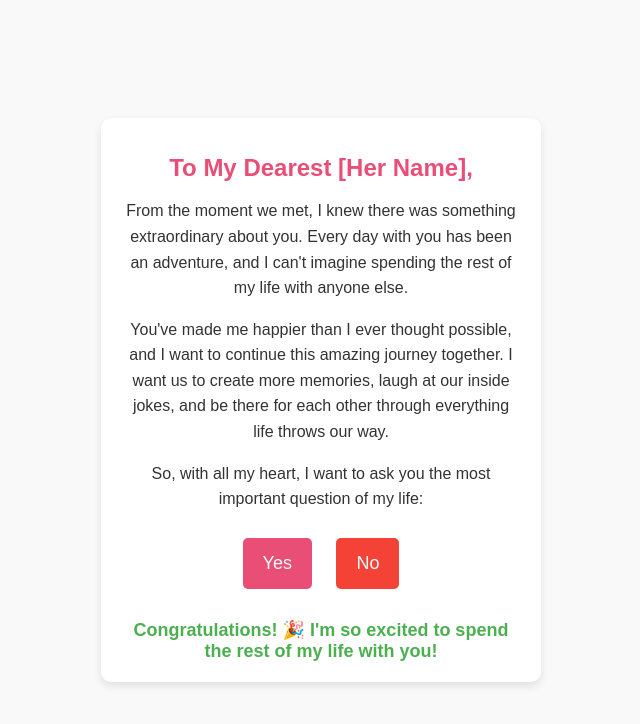
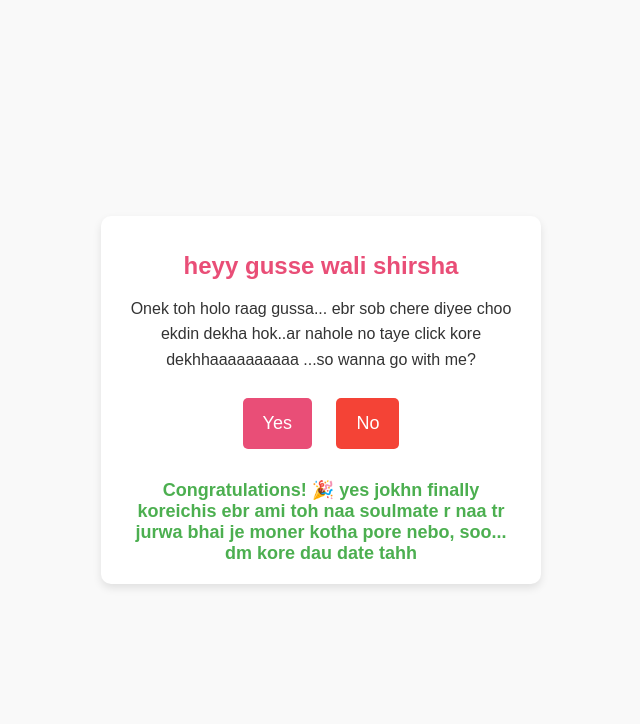
Before and after one commit to Flashyfury/flashyfury.github.io, a plain HTML site: page index.html in a window 1280 px wide. Both pictures are taken after a click on the button "Yes". Shown: the whole page, without its empty margins (319-959 px from the left). Drawn offline with Linux system fonts and the light colour scheme.

Commit message:
Update index.html

```diff
--- a/index.html
+++ b/index.html
@@ -3,7 +3,7 @@
 <head>
     <meta charset="UTF-8">
     <meta name="viewport" content="width=device-width, initial-scale=1.0">
-    <title>Will You Marry Me?</title>
+    <title>uhmm!hoytooo tomari jonnooo</title>
     <style>
         body {
             font-family: Arial, sans-serif;
@@ -70,13 +70,11 @@
 </head>
 <body>
     <div class="container">
-        <h1>To My Dearest [Her Name],</h1>
-        <p>From the moment we met, I knew there was something extraordinary about you. Every day with you has been an adventure, and I can't imagine spending the rest of my life with anyone else.</p>
-        <p>You've made me happier than I ever thought possible, and I want to continue this amazing journey together. I want us to create more memories, laugh at our inside jokes, and be there for each other through everything life throws our way.</p>
-        <p>So, with all my heart, I want to ask you the most important question of my life:</p>
+        <h1>heyy gusse wali shirsha</h1>
+        <p>Onek toh holo raag gussa... ebr sob chere diyee choo ekdin dekha hok..ar nahole no taye click kore dekhhaaaaaaaaaa ...so wanna go with me?</p>
         <button id="yesButton" class="proposal-button">Yes</button>
         <button id="noButton" class="no-button">No</button>
-        <div id="congratulations" class="congratulations">Congratulations! 🎉 I'm so excited to spend the rest of my life with you!</div>
+        <div id="congratulations" class="congratulations">Congratulations! 🎉 yes jokhn finally koreichis ebr ami toh naa soulmate r naa tr jurwa bhai je moner kotha pore nebo, soo... dm kore dau date tahh</div>
     </div>
 
     <script>
```
